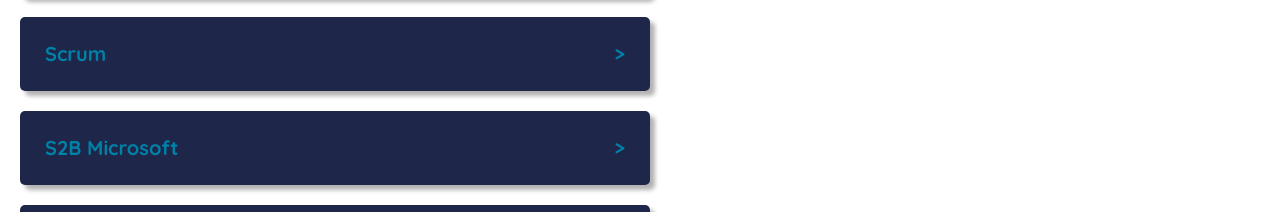
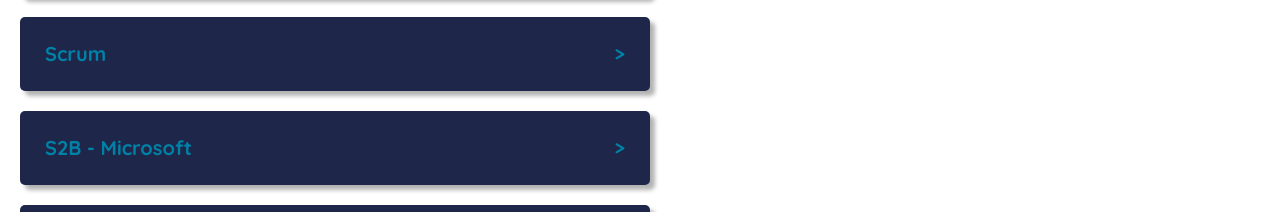
Before and after one commit to Guilherme-Turri/Portfolio, a React (Create React App) app: page / in a window 1280 px wide. Shown: the part 1719-1931 px from the top of the page. Built offline with nearby package versions, Linux system fonts and the light colour scheme.

Commit message:
fix margin

```diff
--- a/src/Components/About/Data.js
+++ b/src/Components/About/Data.js
@@ -31,7 +31,7 @@ export const Data = [
   },
 
   {
-    curso: 'S2B Microsoft',
+    curso: 'S2B - Microsoft',
     local: 'Season',
     conclusao: '2012',
   },
--- a/src/Components/styles.module.css
+++ b/src/Components/styles.module.css
@@ -9,6 +9,7 @@ p {
 }
 .App {
   max-width: 1400px;
+  margin: 0 auto;
 }
 /*HOME*/
 .container {
```
